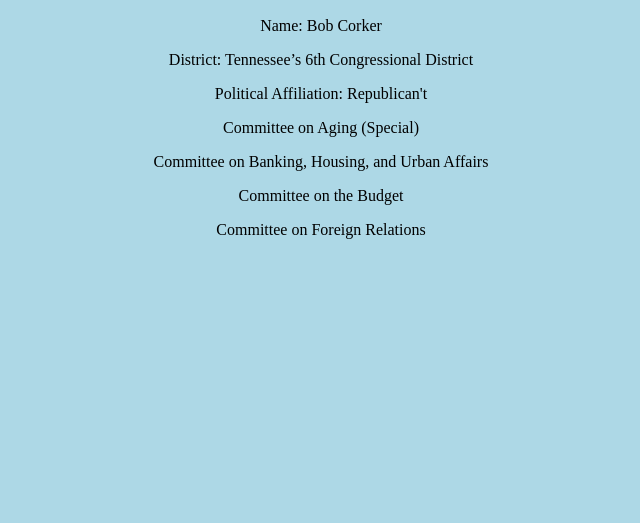
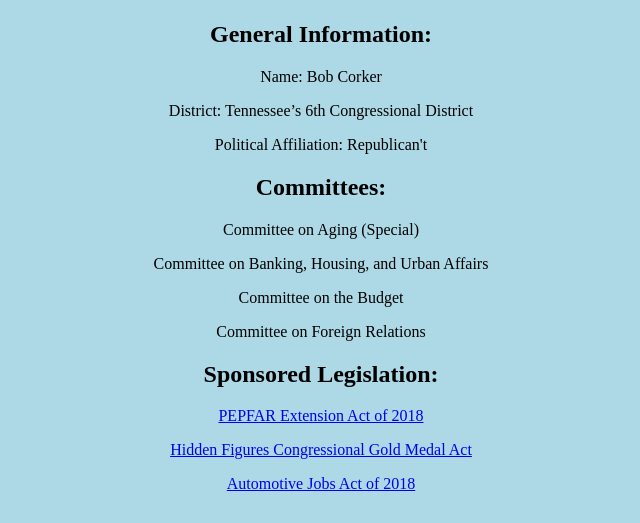
Before and after one commit to zwcrawford/html_selectors, a plain HTML site: page index.html in a window 1280 px wide. Shown: the part 277-800 px from the top of the page, without its empty margins (319-959 px from the left). Drawn offline with Linux system fonts and the light colour scheme.

Commit message:
Ooopsgit status I think now this is done...forgot that I had not added the legislation links when I initially committed this.

```diff
--- a/index.html
+++ b/index.html
@@ -8,20 +8,35 @@
     <title>Document</title>
 </head>
 <body>
+    <!-- Brief Overview of Bob Corker -->
     <article class="rep_info">
+
+        <!-- General information -->
         <section>
             <img src="https://i.kinja-img.com/gawker-media/image/upload/s--ENLr3esq--/c_scale,f_auto,fl_progressive,q_80,w_800/xsvkq49bfibzlrckgtwo.jpg" alt="Bob Corker Photo"
             width="400px" height="264px">
+            <h2>General Information:</h2>
             <p>Name: Bob Corker</p>
             <p>District: Tennessee’s 6th Congressional District</p>
             <p>Political Affiliation: Republican't</p>
         </section>
+
+        <!-- Listing a few of the committees he was on -->
         <section>
+            <h2>Committees:</h2>
             <p>Committee on Aging (Special)</p>
             <p>Committee on Banking, Housing, and Urban Affairs</p>
             <p>Committee on the Budget</p>
             <p>Committee on Foreign Relations</p>
         </section>
+
+        <!-- Listing some of the most recent legislation he was a part of -->
+        <section>
+            <h2>Sponsored Legislation:</h2>
+            <p><a href="https://www.congress.gov/bill/115th-congress/senate-bill/3476">PEPFAR Extension Act of 2018</a></p>
+            <p><a href="https://www.congress.gov/bill/115th-congress/senate-bill/3321">Hidden Figures Congressional Gold Medal Act</a></p>
+            <p><a href="https://www.congress.gov/bill/115th-congress/senate-bill/3266">Automotive Jobs Act of 2018</a></p>
+        </section>
     </article>
 </body>
 </html>
```
